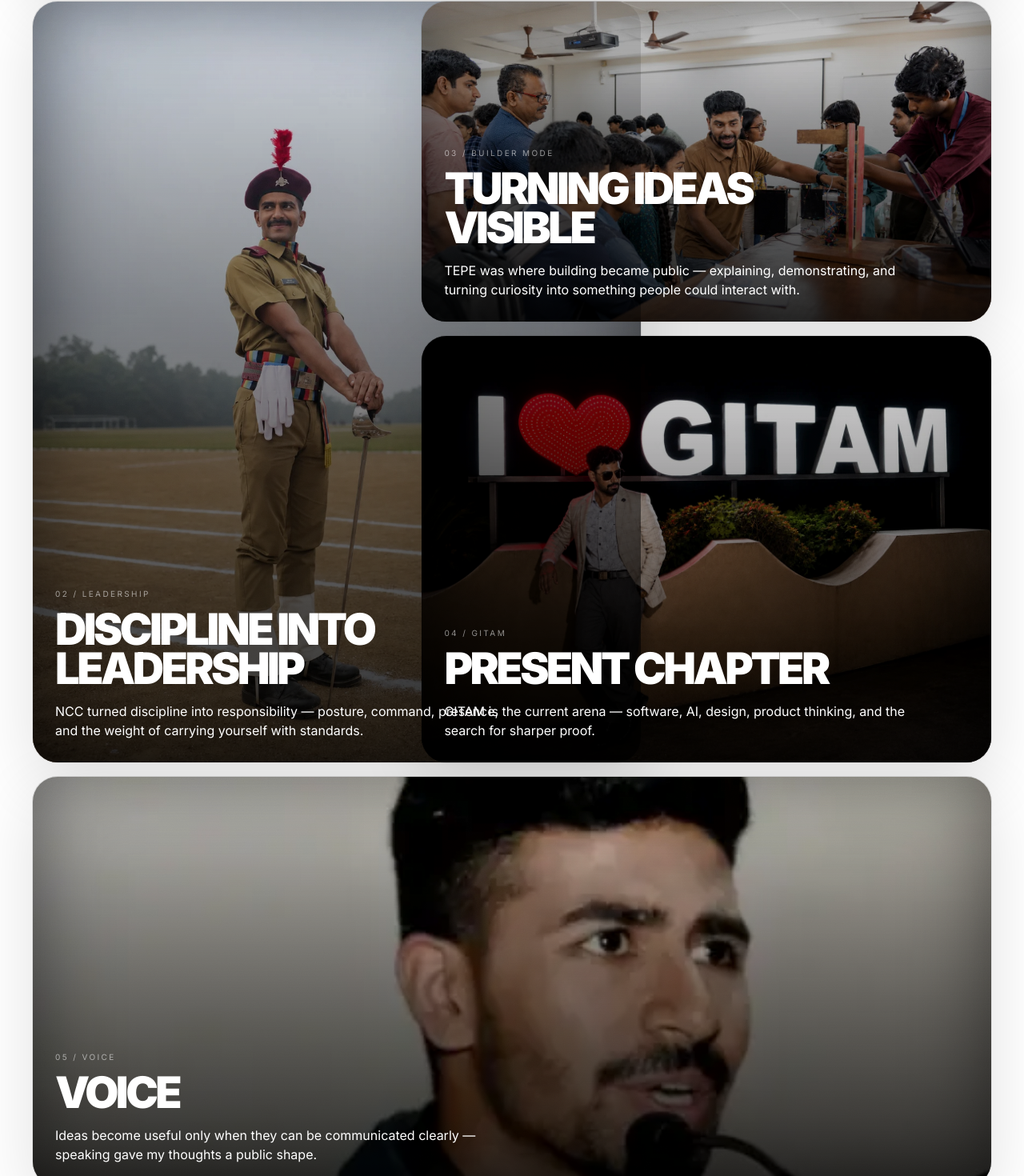
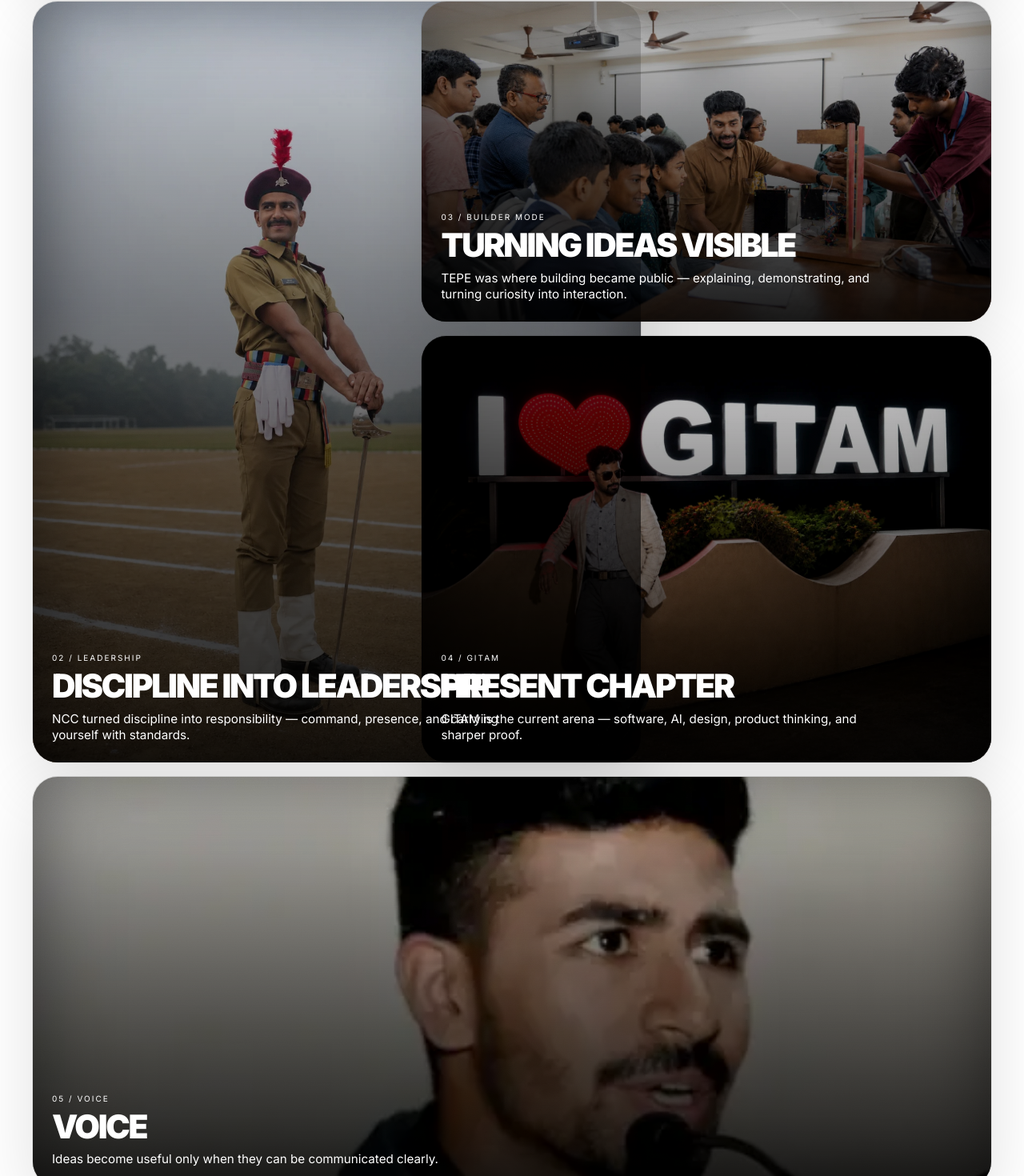
Before and after one commit to batmanvigilante7/hemanthsai, a React (Vite) app: page / in a window 1280 px wide. Shown: the part 10234-11704 px from the top of the page at 80% size. Built offline with nearby package versions, Linux system fonts and the light colour scheme.

Commit message:
Improve Before the Code text fit

```diff
--- a/src/App.tsx
+++ b/src/App.tsx
@@ -92,15 +92,15 @@ function Capabilities() { return <section className="bg-white px-5 py-16 text-bl
 function Obsessions() { return <section className="bg-[#050505] px-5 py-16 text-white sm:px-8 sm:py-24 md:px-10"><div className="mx-auto max-w-7xl"><FadeIn><SectionLabel>Current explorations</SectionLabel><SectionHeading light>The ideas I keep returning to.</SectionHeading></FadeIn><div className="mt-10 grid gap-3.5 sm:mt-14 md:grid-cols-2">{obsessions.map((obsession, index) => <FadeIn key={obsession} delay={index * 0.03}><div className="liquid-glass flex min-h-16 items-center justify-between gap-5 rounded-[1.5rem] px-5 py-5 sm:rounded-[2rem] sm:px-6 sm:py-6"><span className="text-xl font-semibold tracking-[-0.05em] sm:text-2xl">{obsession}</span><span className="shrink-0 text-[10px] uppercase tracking-[0.18em] text-white/35 sm:text-xs sm:tracking-[0.24em]">Active</span></div></FadeIn>)}</div></div></section>; }
 function ChapterCard({ chapter, className = '' }: { chapter: readonly [string, string, string, string, string, string, string]; className?: string }) {
   const [number, title, caption, src, alt, label, imgClassName] = chapter;
-  return <FadeIn className={className}><article className="group relative h-full min-h-[300px] overflow-hidden rounded-[1.5rem] border border-black/10 bg-black/[0.035] shadow-[0_24px_80px_rgba(0,0,0,0.12)] sm:min-h-[360px] sm:rounded-[2rem] md:min-h-0"><ImageFrame src={src} alt={alt} label={label} tone="soft" fit="cover" className="absolute inset-0 h-full w-full" imgClassName={imgClassName} /><div className="absolute inset-0 z-10 bg-[linear-gradient(180deg,rgba(0,0,0,0.08),rgba(0,0,0,0.68))]" /><div className="absolute inset-x-0 bottom-0 z-20 p-5 text-white sm:p-7"><p className="mb-3 text-[10px] uppercase tracking-[0.24em] text-white/55">{number} / {label}</p><h3 className="max-w-xl text-[clamp(1.65rem,6vw,3.4rem)] font-black uppercase leading-[0.9] tracking-[-0.065em]">{title}</h3><p className="mt-4 max-w-xl text-sm leading-relaxed text-white/78 sm:text-base">{caption}</p></div></article></FadeIn>;
+  return <FadeIn className={className}><article className="group relative h-full min-h-[320px] overflow-hidden rounded-[1.5rem] border border-black/10 bg-black/[0.035] shadow-[0_24px_80px_rgba(0,0,0,0.12)] sm:min-h-[360px] sm:rounded-[2rem] md:min-h-0"><ImageFrame src={src} alt={alt} label={label} tone="soft" fit="cover" className="absolute inset-0 h-full w-full" imgClassName={imgClassName} /><div className="absolute inset-0 z-10 bg-[linear-gradient(180deg,rgba(0,0,0,0.12),rgba(0,0,0,0.78))]" /><div className="absolute inset-x-0 bottom-0 z-20 p-4 text-white sm:p-5 lg:p-6"><p className="mb-2 text-[9px] uppercase tracking-[0.2em] text-white/58 sm:text-[10px]">{number} / {label}</p><h3 className="max-w-xl text-[clamp(1.35rem,3.4vw,2.55rem)] font-black uppercase leading-[0.92] tracking-[-0.055em]">{title}</h3><p className="mt-3 max-w-xl text-xs leading-relaxed text-white/78 sm:text-sm lg:text-[0.95rem]">{caption}</p></div></article></FadeIn>;
 }
 
 function BeforeCode() {
   const sainik = ['01', 'Seven Years of Structure', 'Seven years at Sainik School Korukonda shaped my relationship with routine, standards, accountability, and brotherhood.', images.sainik, 'Sainik School Korukonda passing out batch', 'Structure', 'object-[50%_48%]'] as const;
-  const ncc = ['02', 'Discipline Into Leadership', 'NCC turned discipline into responsibility — posture, command, presence, and the weight of carrying yourself with standards.', images.ncc, 'NCC portrait', 'Leadership', 'object-[50%_38%]'] as const;
-  const builder = ['03', 'Turning Ideas Visible', 'TEPE was where building became public — explaining, demonstrating, and turning curiosity into something people could interact with.', images.tepe, 'TEPE exhibition demonstration', 'Builder Mode', 'object-[50%_45%]'] as const;
-  const gitam = ['04', 'Present Chapter', 'GITAM is the current arena — software, AI, design, product thinking, and the search for sharper proof.', images.gitam, 'GITAM campus portrait', 'GITAM', 'object-[50%_45%]'] as const;
-  const voice = ['05', 'Voice', 'Ideas become useful only when they can be communicated clearly — speaking gave my thoughts a public shape.', images.stage, 'Public speaking moment', 'Voice', 'object-[50%_34%]'] as const;
+  const ncc = ['02', 'Discipline Into Leadership', 'NCC turned discipline into responsibility — command, presence, and carrying yourself with standards.', images.ncc, 'NCC portrait', 'Leadership', 'object-[50%_38%]'] as const;
+  const builder = ['03', 'Turning Ideas Visible', 'TEPE was where building became public — explaining, demonstrating, and turning curiosity into interaction.', images.tepe, 'TEPE exhibition demonstration', 'Builder Mode', 'object-[50%_45%]'] as const;
+  const gitam = ['04', 'Present Chapter', 'GITAM is the current arena — software, AI, design, product thinking, and sharper proof.', images.gitam, 'GITAM campus portrait', 'GITAM', 'object-[50%_45%]'] as const;
+  const voice = ['05', 'Voice', 'Ideas become useful only when they can be communicated clearly.', images.stage, 'Public speaking moment', 'Voice', 'object-[50%_34%]'] as const;
 
   return <section id="before-code" className="bg-white px-5 py-16 text-black sm:px-8 sm:py-24 md:px-10"><div className="mx-auto max-w-7xl"><FadeIn><SectionLabel>Before the code</SectionLabel><SectionHeading>The chapters that formed me.</SectionHeading><p className="mt-5 max-w-2xl text-base leading-relaxed text-black/55 sm:mt-6 sm:text-lg">These are not decorative images. They are proof of the environments, pressure, discipline, and people that shaped how I build now.</p></FadeIn><div className="mt-10 grid gap-4 sm:mt-14"><ChapterCard chapter={sainik} className="aspect-[16/9]" /><div className="grid gap-4 md:grid-cols-5 md:items-stretch"><ChapterCard chapter={ncc} className="aspect-[4/5] md:col-span-2" /><div className="grid gap-4 md:col-span-3"><ChapterCard chapter={builder} className="aspect-[16/9]" /><ChapterCard chapter={gitam} className="aspect-[4/3]" /></div></div><ChapterCard chapter={voice} className="aspect-[16/9] md:aspect-[21/9]" /></div></div></section>;
 }
```
